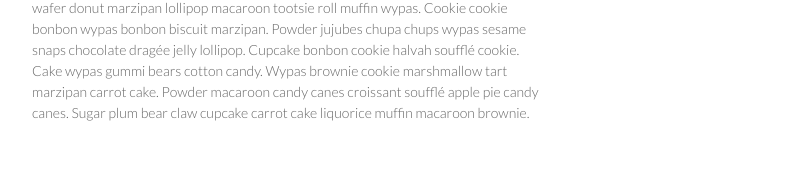
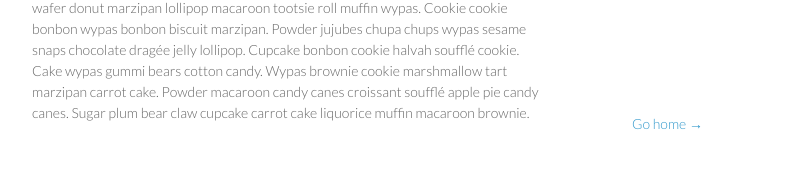
Before and after one commit to zachwill/blog, a Jekyll site: the page built from _posts/2012-08-29-one.md, in a window 1280 px wide. Shown: the part 696-865 px from the top of the page, without its empty margins (178-987 px from the left). Built offline with Jekyll 4.4.1, drawn with Linux system fonts in a browser that asks for light colours; nearby versions of some CDN libraries; Markdown is read by kramdown in place of the engine named in the settings.

Commit message:
Add home page link to posts

```diff
--- a/_layouts/post.html
+++ b/_layouts/post.html
@@ -12,7 +12,11 @@
       {{ content }}
     </section>
 
-    {% include footer.html %}
+    <footer>
+      <p>
+        <a href="/">Go home &rarr;</a>
+      </p>
+    </footer>
   </div>
 
   {% include js.html %}
--- a/css/style.css
+++ b/css/style.css
@@ -221,6 +221,10 @@ footer {
     right:50px;
     top:52px;
   }
+
+  footer {
+    margin:0;
+  }
 }
 
 @media print, screen and (max-width: 720px) {
```
